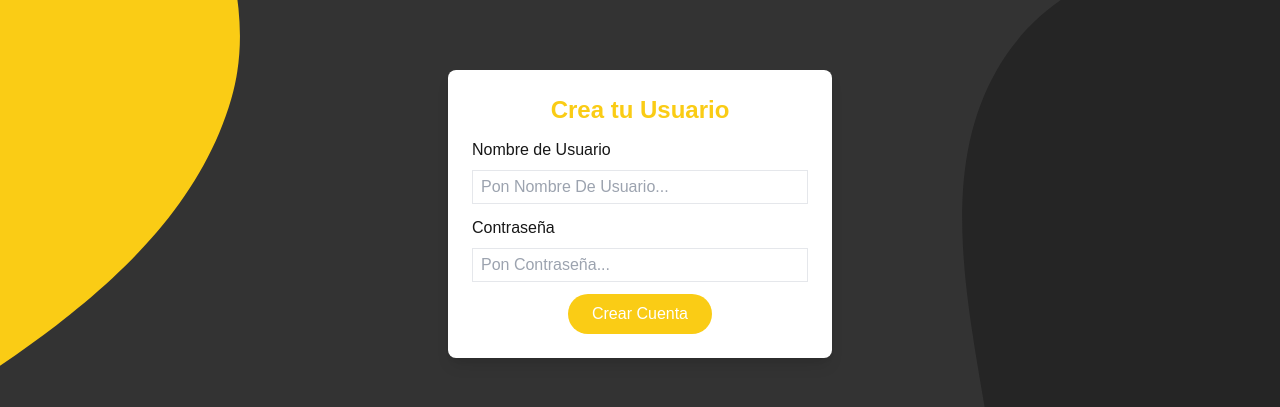
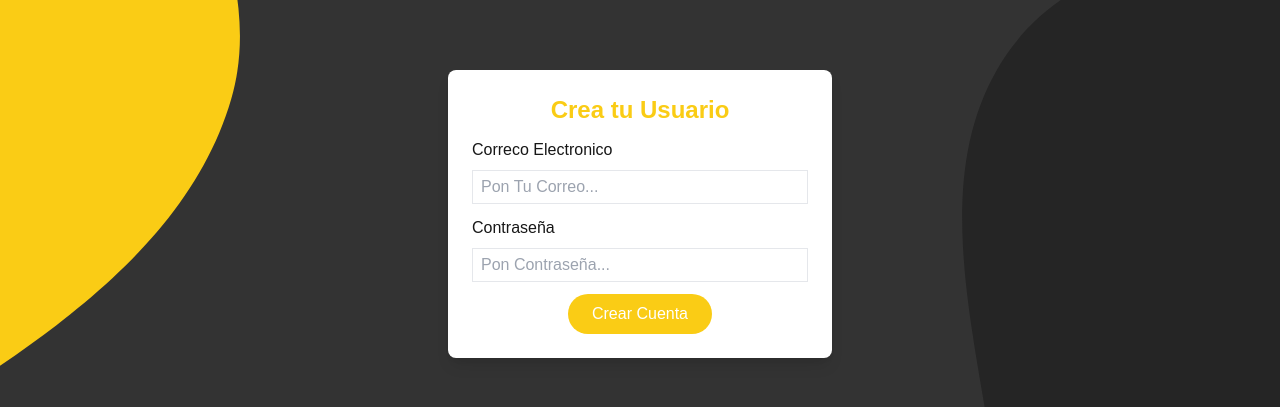
Before and after one commit to AlvaroAndres123/SportHub, a Next.js app: page /register in a window 1280 px wide. Shown: the part 184-591 px from the top of the page. Built offline with nearby package versions, Linux system fonts and the light colour scheme.

Commit message:
Auth is not yet complete login is missing

```diff
--- /dev/null
+++ b/app/(auth)/login/form.tsx
@@ -0,0 +1,48 @@
+'use client'
+
+import { FormEvent } from 'react';
+import React from 'react';
+
+const Form: React.FC = () => {
+const handleSubmit = async (e: FormEvent<HTMLFormElement>) => {
+    e.preventDefault()
+     /* const formData = new FormData(e.currentTarget);
+    const response = await fetch('/api/auth/register' , {
+      method: 'POST',
+      body: JSON.stringify({
+        email: formData.get('email'),
+        password: formData.get('password'),
+      }),
+    });
+    console.log({response})*/
+  }
+
+  return (
+    <form onSubmit={handleSubmit} className='w-96 p-6 shadow-lg bg-white rounded-lg'>
+      <h1 className='subtitle text-center'>Crea tu Usuario</h1>
+      <div className='mt-3'>
+        <label htmlFor="email" className='block text-base mb-2'>Correco Electronico</label>
+        <input name='email'
+          type="text"
+          className='border w-full text-base px-2 py-1 focus:outline-none focus:ring-0 focus:border-gray-600'
+          placeholder='Pon Tu Correo...'
+        />
+      </div>
+      <div className='mt-3'>
+        <label htmlFor="password" className='block text-base mb-2'>Contraseña</label>
+        <input name='password'
+          type="text"
+          className='border w-full text-base px-2 py-1 focus:outline-none focus:ring-0 focus:border-gray-600'
+          placeholder='Pon Contraseña...'
+        />
+      </div>
+
+      <div className='flex justify-center mt-3'>
+       <button type='submit' className='bg-yellow-400 text-white py-2 px-4 sm:px-6 rounded-full hover:bg-yellow-500 transition-all duration-300'>Crear Cuenta</button>
+      </div>
+
+    </form>
+  );
+};
+
+export default Form;
--- a/app/(auth)/login/page.tsx
+++ b/app/(auth)/login/page.tsx
@@ -1,34 +1,5 @@
-'use client';
+export default function LoginPage(){
+  return {
 
-import React, { useEffect, useState } from 'react';
-
-const Login: React.FC = () => {
-  const [users, setUsers] = useState<{ iduser: number, name: string, password: string }[]>([]);
-
-  useEffect(() => {
-    const fetchUsers = async () => {
-      try {
-        const response = await fetch('/api/users');
-        const data = await response.json();
-        setUsers(data);
-      } catch (error) {
-        console.error('Error fetching users:', error);
-      }
-    };
-
-    fetchUsers();
-  }, []);
-
-  return (
-    <div>
-      <h1>Users List</h1>
-      <ul>
-        {users.map(user => (
-          <li className='text-2xl' key={user.iduser}>{user.name} {user.password}</li>
-        ))}
-      </ul>
-    </div>
-  );
-};
-
-export default Login;
+  }
+}
--- /dev/null
+++ b/app/(auth)/register/form.tsx
@@ -0,0 +1,48 @@
+'use client'
+
+import { FormEvent } from 'react';
+import React from 'react';
+
+const Form: React.FC = () => {
+  const handleSubmit = async (e: FormEvent<HTMLFormElement>) => {
+    e.preventDefault()
+    const formData = new FormData(e.currentTarget);
+    const response = await fetch('/api/auth/register' , {
+      method: 'POST',
+      body: JSON.stringify({
+        email: formData.get('email'),
+        password: formData.get('password'),
+      }),
+    });
+    console.log({response})
+  }
+
+  return (
+    <form onSubmit={handleSubmit} className='w-96 p-6 shadow-lg bg-white rounded-lg'>
+      <h1 className='subtitle text-center'>Crea tu Usuario</h1>
+      <div className='mt-3'>
+        <label htmlFor="email" className='block text-base mb-2'>Correco Electronico</label>
+        <input name='email'
+          type="text"
+          className='border w-full text-base px-2 py-1 focus:outline-none focus:ring-0 focus:border-gray-600'
+          placeholder='Pon Tu Correo...'
+        />
+      </div>
+      <div className='mt-3'>
+        <label htmlFor="password" className='block text-base mb-2'>Contraseña</label>
+        <input name='password'
+          type="text"
+          className='border w-full text-base px-2 py-1 focus:outline-none focus:ring-0 focus:border-gray-600'
+          placeholder='Pon Contraseña...'
+        />
+      </div>
+
+      <div className='flex justify-center mt-3'>
+       <button type='submit' className='bg-yellow-400 text-white py-2 px-4 sm:px-6 rounded-full hover:bg-yellow-500 transition-all duration-300'>Crear Cuenta</button>
+      </div>
+
+    </form>
+  );
+};
+
+export default Form;
--- a/app/(auth)/register/page.tsx
+++ b/app/(auth)/register/page.tsx
@@ -1,7 +1,7 @@
 'use client'
 import { useRouter } from 'next/navigation';
 import React from 'react';
-import Form from '@/components/auth/form';
+import Form from '@/app/(auth)/register/form';
 import BackButton from '@/components/auth/backbutton';
 
 const Register: React.FC = () => {
--- /dev/null
+++ b/app/api/auth/[...nextauth]/route.ts
@@ -0,0 +1,27 @@
+import NextAuth from "next-auth";
+import CredentialsProvider from "next-auth/providers/credentials"
+
+
+const handler = NextAuth({
+    providers: [CredentialsProvider({
+        credentials: {
+            username: { label: "Username", type: "text", placeholder: "Alvaro" },
+            password: { label: "Password", type: "password" }
+        },
+        async authorize(credentials, req) {
+            const res = await fetch("/your/endpoint", {
+                method: 'POST',
+                body: JSON.stringify(credentials),
+                headers: { "Content-Type": "application/json" }
+            })
+            const user = await res.json()
+
+            if (res.ok && user) {
+                return user
+            }
+            return null
+        }
+    })]
+})
+
+export {handler as GET, handler as POST};
--- /dev/null
+++ b/app/api/auth/register/route.ts
@@ -0,0 +1,23 @@
+import { NextResponse } from "next/server";
+import { hash } from "bcrypt";
+import { sql } from "@vercel/postgres";
+
+export async function POST(request: Request) {
+    try {
+        const { email, password } = await request.json();
+
+        // Validate Email And Password
+        console.log({ email, password });
+
+        const hashedPassword = await hash(password, 10);
+
+        const response = await sql`
+            INSERT INTO users (email, password) VALUES (${email}, ${hashedPassword})
+        `;
+
+        return NextResponse.json({ message: 'success' });
+    } catch (e) {
+        console.log({ e });
+        return NextResponse.json({ message: 'Error processing request' }, { status: 500 });
+    }
+}
--- a/components/auth/form.tsx
+++ /dev/null
@@ -1,43 +0,0 @@
-'use client'
-
-import React from 'react';
-import Button from '@/components/button';
-
-const Form: React.FC = () => {
-  const handleButtonClick = () => {
-    console.log("Botón clicado");
-  };
-
-  return (
-    <div className='w-96 p-6 shadow-lg bg-white rounded-lg'>
-      <h1 className='subtitle text-center'>Crea tu Usuario</h1>
-      <div className='mt-3'>
-        <label htmlFor="username" className='block text-base mb-2'>Nombre de Usuario</label>
-        <input
-          type="text"
-          className='border w-full text-base px-2 py-1 focus:outline-none focus:ring-0 focus:border-gray-600'
-          placeholder='Pon Nombre De Usuario...'
-        />
-      </div>
-      <div className='mt-3'>
-        <label htmlFor="password" className='block text-base mb-2'>Contraseña</label>
-        <input
-          type="text"
-          className='border w-full text-base px-2 py-1 focus:outline-none focus:ring-0 focus:border-gray-600'
-          placeholder='Pon Contraseña...'
-        />
-      </div>
-
-      <div className='flex justify-center mt-3'>
-        <Button
-          text={"Crear Cuenta"}
-          onClick={handleButtonClick}
-          className=''
-        />
-      </div>
-
-    </div>
-  );
-};
-
-export default Form;
--- a/package.json
+++ b/package.json
@@ -11,12 +11,14 @@
   "dependencies": {
     "@vercel/postgres": "^0.10.0",
     "auth": "^1.1.1",
+    "bcrypt": "^5.1.1",
     "next": "14.2.12",
-    "next-auth": "^4.24.7",
+    "next-auth": "^4.24.8",
     "react": "^18",
     "react-dom": "^18"
   },
   "devDependencies": {
+    "@types/bcrypt": "^5.0.2",
     "@types/node": "^20",
     "@types/react": "^18",
     "@types/react-dom": "^18",
```
Also changed, not shown: 1 other file (tests, documents, lock files or other folders).
